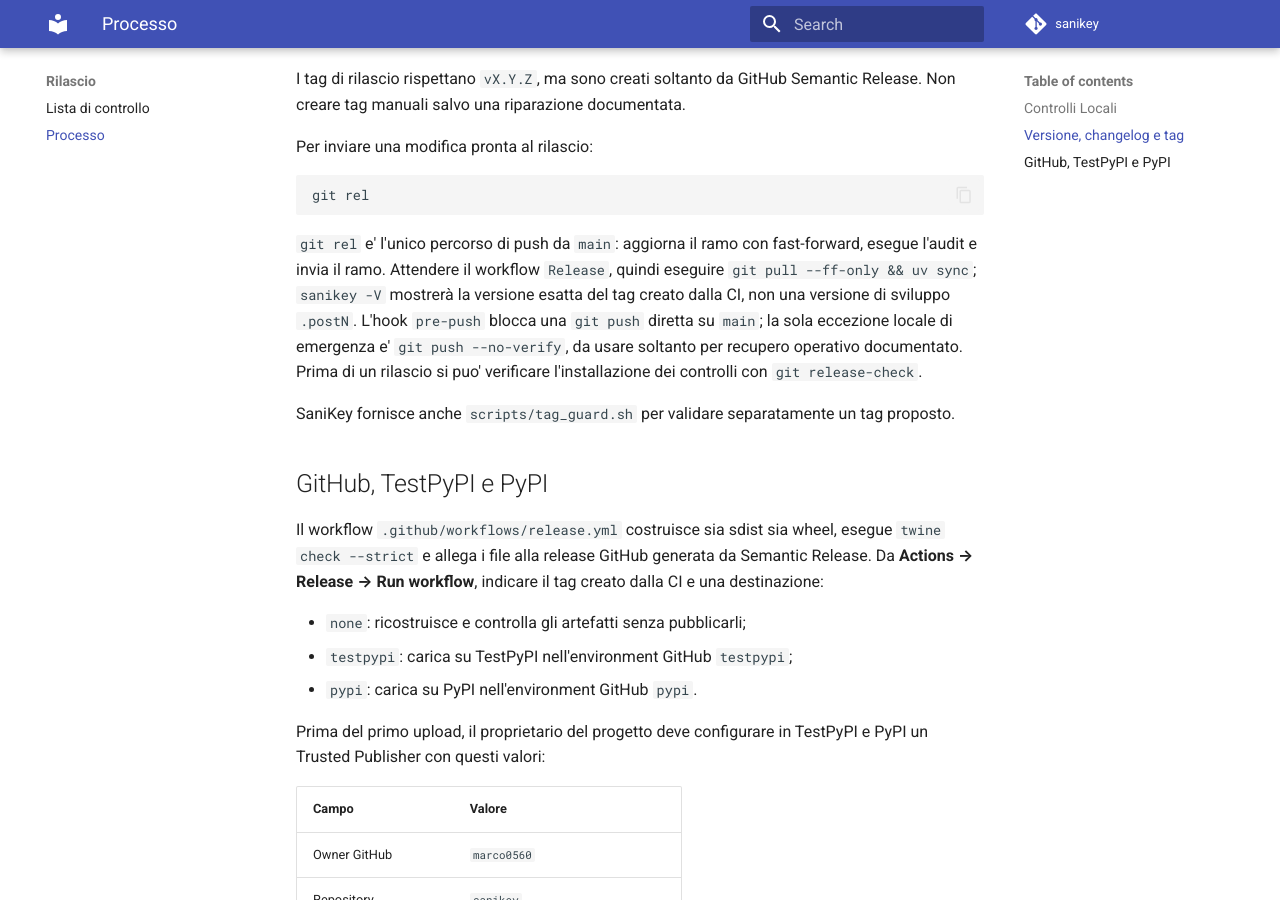
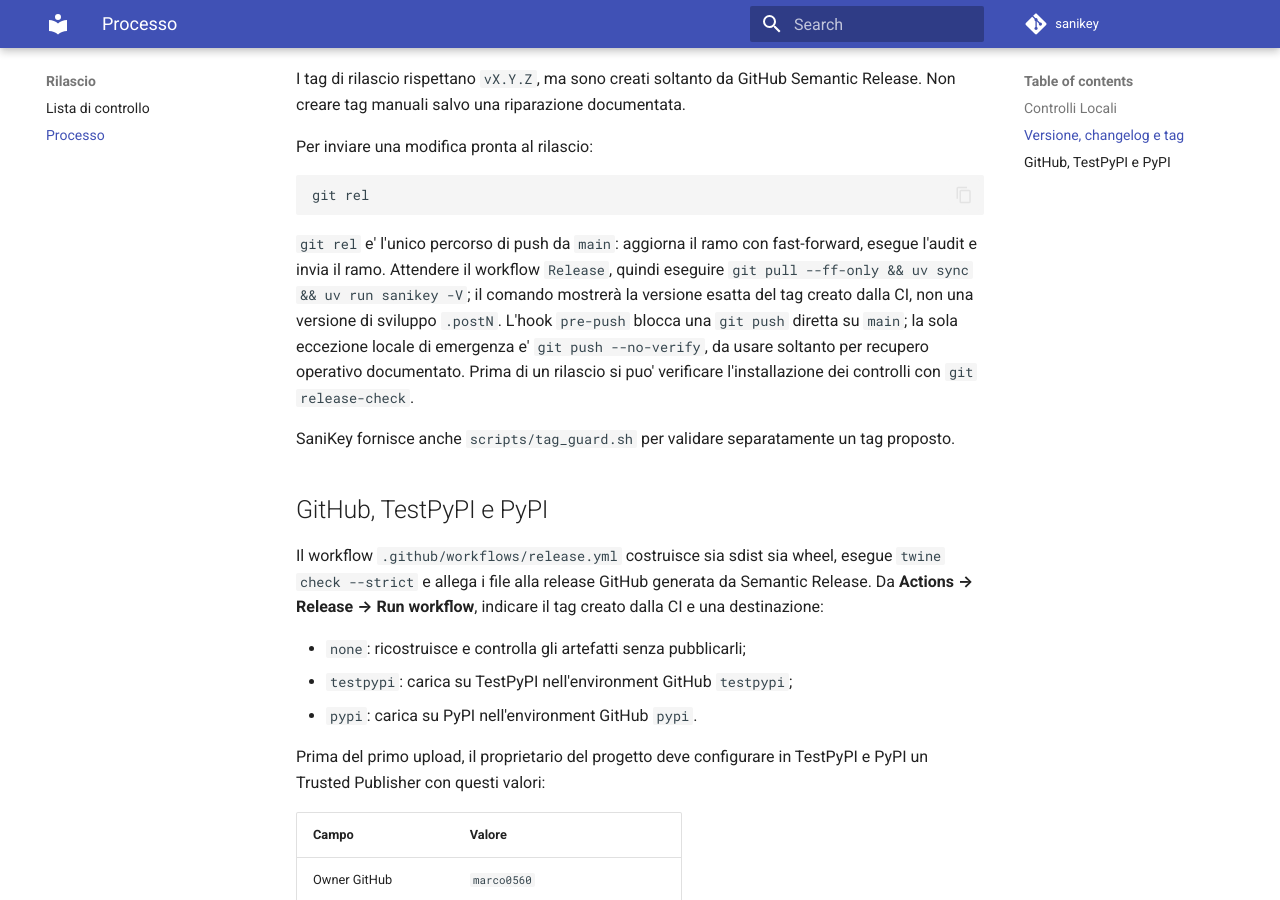
Before and after one commit to marco0560/sanikey, an MkDocs documentation site: the page built from docs/release/process.md, in a window 1280 px wide and 900 px high, scrolled down 804 px. Built offline with MkDocs 1.6.1 and Material for MkDocs 9.7.7, drawn with Linux system fonts in a browser that asks for light colours; comment, search, counter and statistics services are not loaded.

Commit message:
fix(release): unblock semantic GitHub releases
Remove the tag check that ran before Semantic Release could create a tag.\n\nKeep exact-tag verification for manually selected release tags, and make the\npost-release instruction runnable in the uv-managed environment.\n\nAdd regression coverage for the release job ordering and the documented CLI\nversion check.

```diff
--- a/docs/release/process.md
+++ b/docs/release/process.md
@@ -39,8 +39,9 @@
 
 `git rel` e' l'unico percorso di push da `main`: aggiorna il ramo con
 fast-forward, esegue l'audit e invia il ramo. Attendere il workflow `Release`,
-quindi eseguire `git pull --ff-only && uv sync`; `sanikey -V` mostrerà la
-versione esatta del tag creato dalla CI, non una versione di sviluppo `.postN`.
+quindi eseguire `git pull --ff-only && uv sync && uv run sanikey -V`; il comando
+mostrerà la versione esatta del tag creato dalla CI, non una versione di sviluppo
+`.postN`.
 L'hook `pre-push` blocca una `git push` diretta su `main`; la sola eccezione
 locale di emergenza e' `git push --no-verify`, da usare soltanto per recupero
 operativo documentato. Prima di un rilascio si puo' verificare l'installazione
```
Also changed, not shown: docs/CONTRIBUTING.md (+2 -1 lines), 3 other files.
